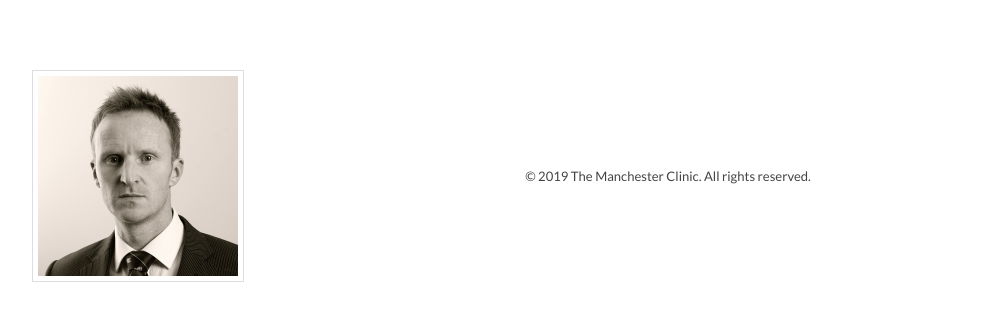
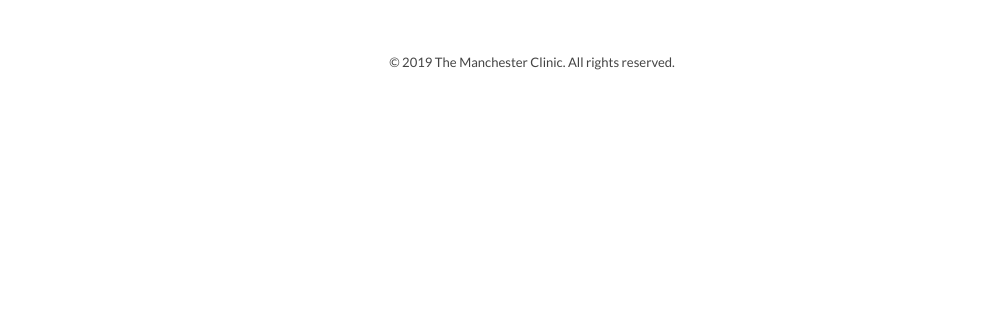
Before and after one commit to the-manchester-clinic/the-manchester-clinic.github.io, a plain HTML site: page consultants.html in a window 1280 px wide. Shown: the part 1062-1382 px from the top of the page, without its empty margins (108-1097 px from the left). After the commit the page ends 1136 px from the top, so only its background shows below. Drawn offline with nearby package versions, Linux system fonts and the light colour scheme.

Commit message:
Update consultants.html

```diff
--- a/consultants.html
+++ b/consultants.html
@@ -138,14 +138,14 @@
           </div>
         </div>
 
-        <div class="consultant-container">
+      <!--  <div class="consultant-container">
           <div class="image-container">
             <img
               class="consultant-image img-border"
               src="assets/images/consultants/d-murray.png"
             />
           </div>
-         <!-- <div class="consultant-info">
+          <div class="consultant-info">
             <div>
               <span class="bold"> Mr David Murray </span>| MCh, FRCS (Trauma &
               Orth)
@@ -180,8 +180,8 @@
               View Profile
             </div>
           </div>
-        </div>
-      </div> -->
+        </div> -->
+      </div>
       <div id="footer-container" class="footer-container"></div>
     </div>
   </body>
```
